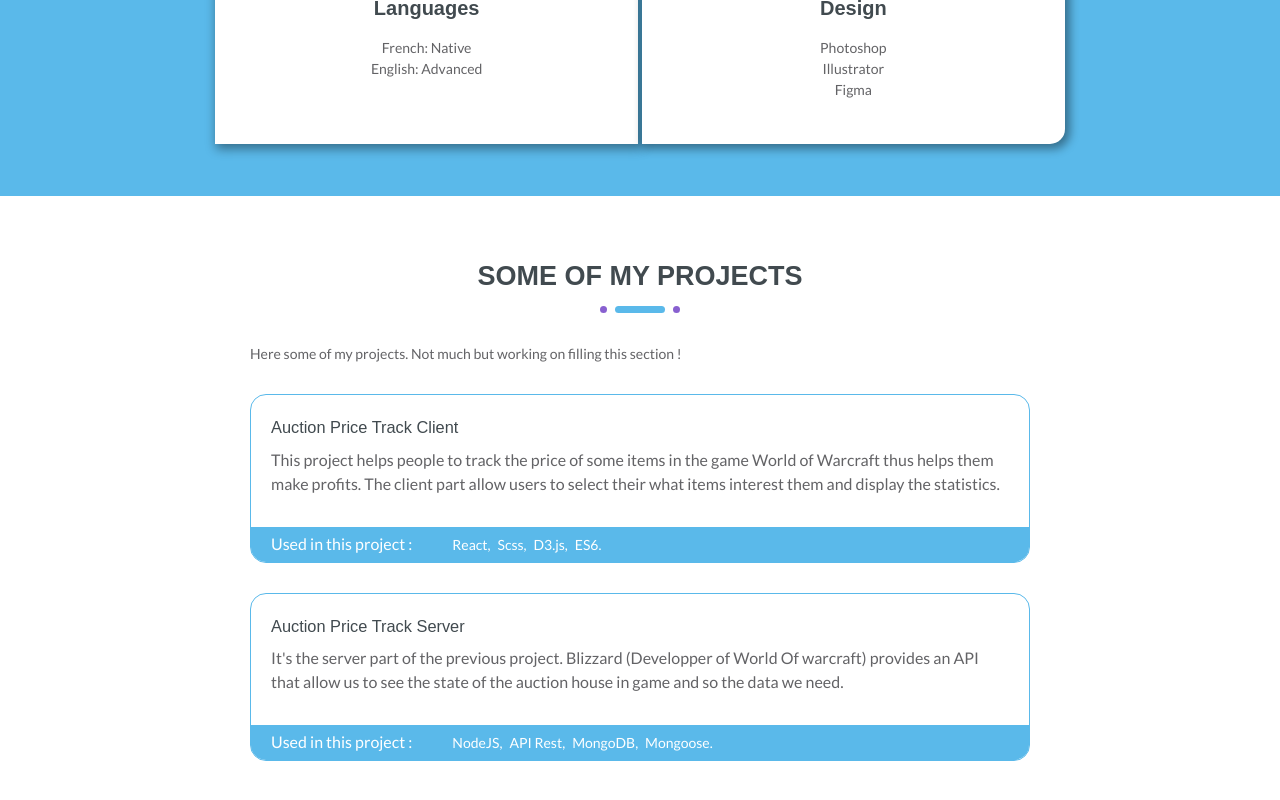
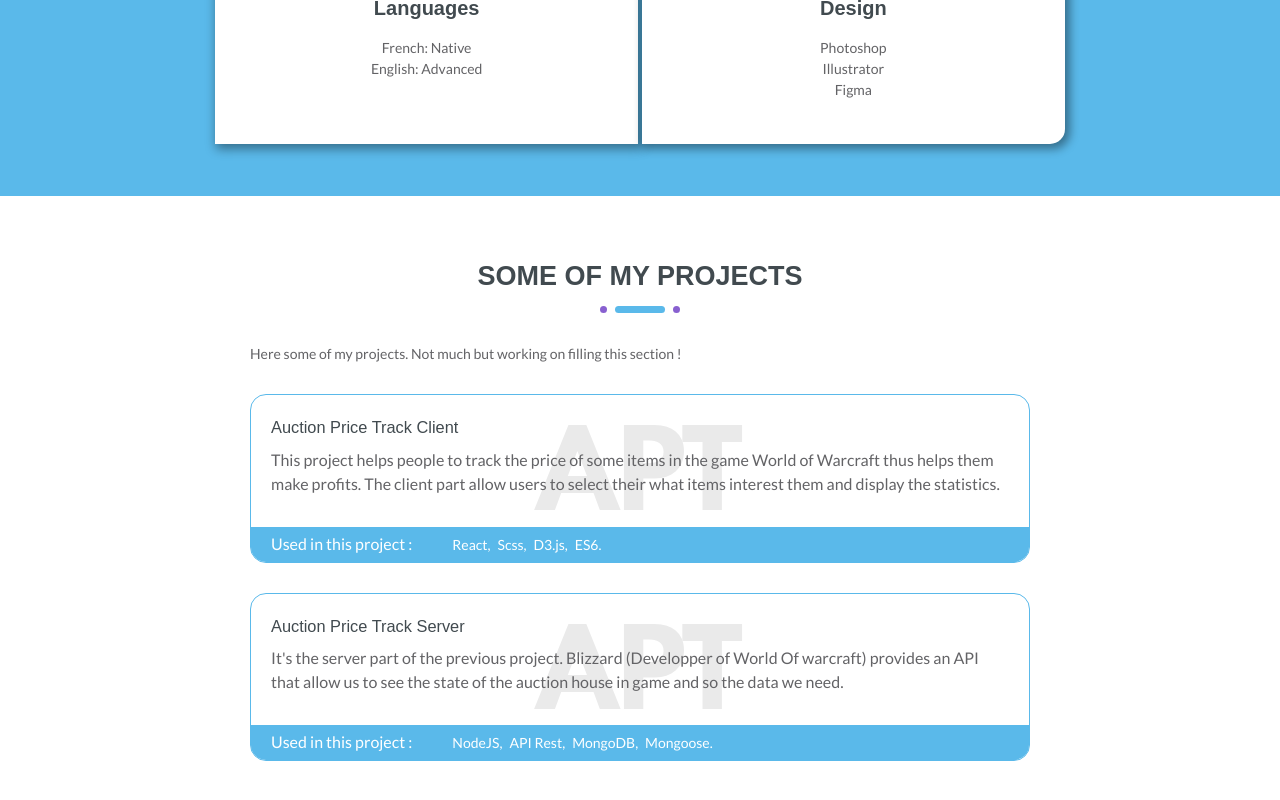
Before and after one commit to ThomasPalamara/React-Resume, a React (Create React App) app: page / in a window 1280 px wide. Shown: the part 2775-3575 px from the top of the page. Built offline with nearby package versions, Linux system fonts and the light colour scheme; a web font is replaced by a local one.

Commit message:
WIP Scroll animation Projects

```diff
--- a/src/components/Projects.js
+++ b/src/components/Projects.js
@@ -2,7 +2,34 @@ import React from "react";
 import { ResumeContext } from '../context/ResumeContext';
 import { Row, Col } from 'antd';
 
-const Projects = (props) => (
+
+class Projects extends React.Component {
+    constructor(props) {
+        super(props);
+        this.state = {};
+    }
+
+    componentDidMount() {
+        window.addEventListener('scroll', this.handleScroll);
+    }
+
+    handleScroll() {
+
+        const scrollTop = Math.max(window.pageYOffset, document.documentElement.scrollTop, document.body.scrollTop)
+        var winHeight = window.innerHeight;
+
+        // Annoying to compute doc height due to browser inconsistency
+        var body = document.body;
+        var html = document.documentElement;
+        var docHeight = Math.max( body.scrollHeight, body.offsetHeight,
+                        html.clientHeight, html.scrollHeight, html.offsetHeight );
+
+        var value = document.body.scrollTop;
+
+        console.log(scrollTop);
+    }
+    render() {
+        return (
             <ResumeContext.Consumer>
                 {resume => (
                     <div id="projects" className="container section">
@@ -14,6 +41,7 @@ const Projects = (props) => (
                                 <div>
                                     {resume.projects.elements.map(element => (
                                         <div className="project-item">
+                                            <div className="tag">APT</div>
                                             <h3>{element.title}</h3>
                                             <p>{element.description}</p>
 
@@ -34,5 +62,7 @@ const Projects = (props) => (
                 )}
             </ResumeContext.Consumer>
         );
+    }
+}
 
 export default Projects;
--- a/src/css/index.css
+++ b/src/css/index.css
@@ -6,6 +6,9 @@
   src: url("../fonts/LeagueSpartan-Bold.otf");
   /* IE9 Compat Modes */ }
 
+body, html{
+  height: auto;
+}
 body {
   margin: 0px;
   padding: 0;
@@ -178,6 +181,17 @@ header {
   padding-bottom: 50px;
   overflow: hidden;
   position: relative; }
+  #projects .project-item .tag {
+    font-family: 'League Spartan';
+    position: absolute;
+    top: 10px;
+    left: 50%;
+    transform: translateX(-50%);
+    display: block;
+    font-size: 103px;
+    font-weight: 900;
+    color: #eaeaea;
+    z-index: -1; }
 
 #projects .project-tech {
   background-color: #5AB9EA;
--- a/src/css/scss/components/_projects.scss
+++ b/src/css/scss/components/_projects.scss
@@ -1,5 +1,5 @@
 #projects {
-    .project-item{
+    .project-item {
         border: $primary 1px solid;
         border-radius: 16px;
         margin: 30px 0;
@@ -7,7 +7,21 @@
         padding-bottom: 50px;
         overflow: hidden;
         position: relative;
+
+        .tag {
+            font-family: 'League Spartan';
+            position: absolute;
+            top: 10px;
+            left: 50%;
+            transform: translateX(-50%);
+            display: block;
+            font-size: 103px;
+            font-weight: 900;
+            color: #eaeaea;
+            z-index: -1;
+        }
     }
+
     .project-tech {
         background-color: $primary;
         color: #fff;
@@ -29,7 +43,8 @@
             &:after {
                 content: ',\2002';
             }
-            &:last-child:after{
+
+            &:last-child:after {
                 content: '.';
             }
         }
```
Lines whose indentation alone changed are shown as unchanged.
